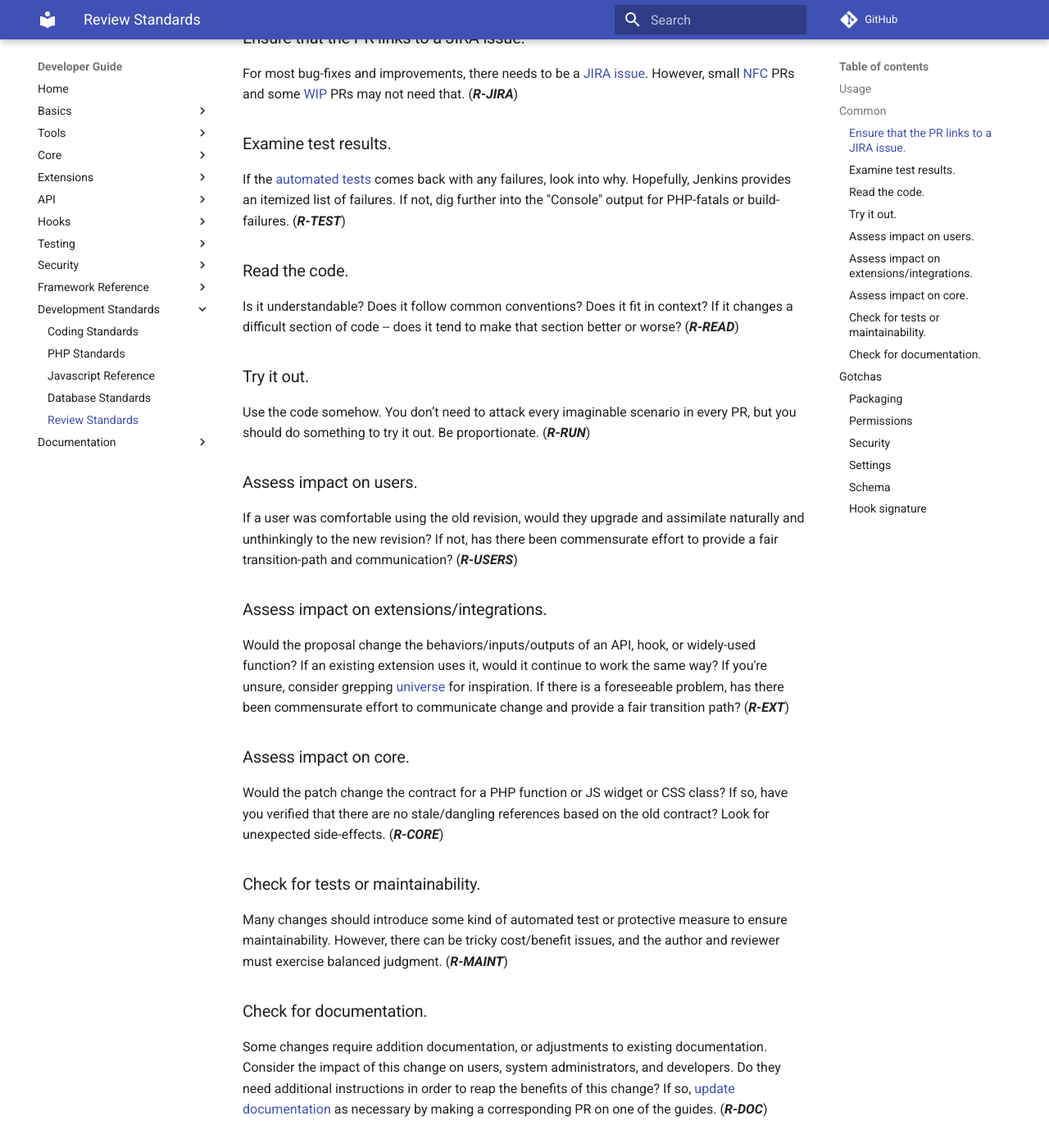
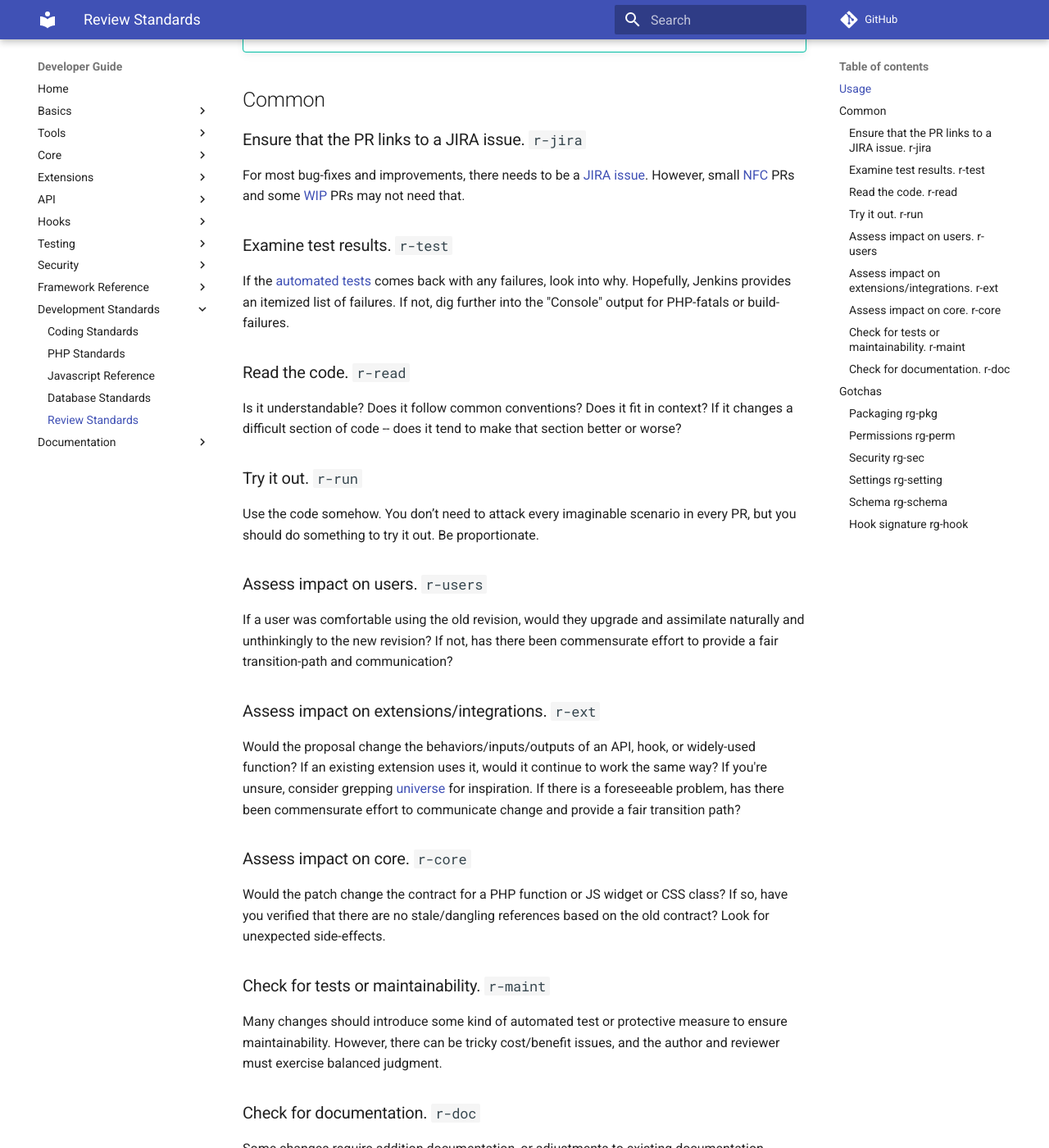
Before and after one commit to civicrm/civicrm-dev-docs, an MkDocs documentation site: the page built from docs/standards/review.md, in a window 1280 px wide and 1400 px high, scrolled down 459 px. Shown: the whole window at 82% size. Built offline with MkDocs 1.6.1 and Material for MkDocs 9.7.7, drawn with Linux system fonts in a browser that asks for light colours; comment, search, counter and statistics services are not loaded; old or Windows-style settings are respelled for this version of MkDocs; some of the changed text lies outside the part shown.

Commit message:
Make codes for PR review standards clearer to reader

```diff
--- a/docs/standards/review.md
+++ b/docs/standards/review.md
@@ -6,66 +6,69 @@ When [reviewing a pull-request](/core/pr-review.md), you may consult this list f
 be done, then it can help to post a link to the relevant guideline.  This practice allows newcomers to understand the critique, but it doesn't require you to
 write a long, bespoke blurb.
 
+!!! tip
+    The codes below (e.g. `r-jira`) are here to make it easier to reference these standards when chatting with others about PR review.
+
 ## Common
 
-### Ensure that the PR links to a JIRA issue. {:#r-jira}
+### Ensure that the PR links to a JIRA issue. `r-jira` {:#r-jira}
 
-For most bug-fixes and improvements, there needs to be a [JIRA issue](/tools/issue-tracking.md#jira). However, small [NFC](/tools/git.md#nfc) PRs and some [WIP](/tools/git.md#wip) PRs may not need that. (***R-JIRA***)
+For most bug-fixes and improvements, there needs to be a [JIRA issue](/tools/issue-tracking.md#jira). However, small [NFC](/tools/git.md#nfc) PRs and some [WIP](/tools/git.md#wip) PRs may not need that.
 
-### Examine test results. {:#r-test}
+### Examine test results. `r-test` {:#r-test}
 
-If the [automated tests](/testing/continuous-integration.md) comes back with any failures, look into why. Hopefully, Jenkins provides an itemized list of failures. If not, dig further into the "Console" output for PHP-fatals or build-failures. (***R-TEST***)
+If the [automated tests](/testing/continuous-integration.md) comes back with any failures, look into why. Hopefully, Jenkins provides an itemized list of failures. If not, dig further into the "Console" output for PHP-fatals or build-failures.
 
-### Read the code. {:#r-read}
+### Read the code. `r-read` {:#r-read}
 
-Is it understandable? Does it follow common conventions? Does it fit in context? If it changes a difficult section of code -- does it tend to make that section better or worse? (***R-READ***)
+Is it understandable? Does it follow common conventions? Does it fit in context? If it changes a difficult section of code -- does it tend to make that section better or worse?
 
-### Try it out. {:#r-run}
+### Try it out. `r-run` {:#r-run}
 
-Use the code somehow. You don’t need to attack every imaginable scenario in every PR, but you should do something to try it out. Be proportionate. (***R-RUN***)
+Use the code somehow. You don’t need to attack every imaginable scenario in every PR, but you should do something to try it out. Be proportionate.
 
-### Assess impact on users. {:#r-users}
+### Assess impact on users. `r-users` {:#r-users}
 
-If a user was comfortable using the old revision, would they upgrade and assimilate naturally and unthinkingly to the new revision? If not, has there been commensurate effort to provide a fair transition-path and communication? (***R-USERS***)
+If a user was comfortable using the old revision, would they upgrade and assimilate naturally and unthinkingly to the new revision? If not, has there been commensurate effort to provide a fair transition-path and communication?
 
-### Assess impact on extensions/integrations. {:#r-ext}
+### Assess impact on extensions/integrations. `r-ext` {:#r-ext}
 
-Would the proposal change the behaviors/inputs/outputs of an API, hook, or widely-used function? If an existing extension uses it, would it continue to work the same way? If you're unsure, consider grepping [universe](/tools/universe.md) for inspiration. If there is a foreseeable problem, has there been commensurate effort to communicate change and provide a fair transition path? (***R-EXT***)
+Would the proposal change the behaviors/inputs/outputs of an API, hook, or widely-used function? If an existing extension uses it, would it continue to work the same way? If you're unsure, consider grepping [universe](/tools/universe.md) for inspiration. If there is a foreseeable problem, has there been commensurate effort to communicate change and provide a fair transition path?
 
-### Assess impact on core. {:#r-core}
+### Assess impact on core. `r-core` {:#r-core}
 
-Would the patch change the contract for a PHP function or JS widget or CSS class? If so, have you verified that there are no stale/dangling references based on the old contract? Look for unexpected side-effects. (***R-CORE***)
+Would the patch change the contract for a PHP function or JS widget or CSS class? If so, have you verified that there are no stale/dangling references based on the old contract? Look for unexpected side-effects.
 
-### Check for tests or maintainability. {:#r-maint}
+### Check for tests or maintainability. `r-maint` {:#r-maint}
 
-Many changes should introduce some kind of automated test or protective measure to ensure maintainability. However, there can be tricky cost/benefit issues, and the author and reviewer must exercise balanced judgment. (***R-MAINT***)
+Many changes should introduce some kind of automated test or protective measure to ensure maintainability. However, there can be tricky cost/benefit issues, and the author and reviewer must exercise balanced judgment.
 
-### Check for documentation. {:#r-doc}
+### Check for documentation. `r-doc` {:#r-doc}
 
-Some changes require addition documentation, or adjustments to existing documentation. Consider the impact of this change on users, system administrators, and developers. Do they need additional instructions in order to reap the benefits of this change? If so, [update documentation](/documentation/index.md) as necessary by making a corresponding PR on one of the guides. (***R-DOC***)
+Some changes require addition documentation, or adjustments to existing documentation. Consider the impact of this change on users, system administrators, and developers. Do they need additional instructions in order to reap the benefits of this change? If so, [update documentation](/documentation/index.md) as necessary by making a corresponding PR on one of the guides.
 
 ## Gotchas
 
-### Packaging {:#rg-pkg}
+### Packaging `rg-pkg` {:#rg-pkg}
 
-If the PR adds a new top-level file, new top-level folder, or novel file-type, consider whether "distmaker" will properly convey the file in `*.zip/*.tar.gz` builds. (***RG-PKG***)
+If the PR adds a new top-level file, new top-level folder, or novel file-type, consider whether "distmaker" will properly convey the file in `*.zip/*.tar.gz` builds.
 
-### Permissions {:#rg-perm}
+### Permissions `rg-perm` {:#rg-perm}
 
-If the PR changes the permissions model, are we sure that demo/test builds and existing installations will continue to work the same? (***RG-PERM***)
+If the PR changes the permissions model, are we sure that demo/test builds and existing installations will continue to work the same?
 
-### Security {:#rg-sec}
+### Security `rg-sec` {:#rg-sec}
 
-If the PR passes data between different tiers (such as SQL/PHP/HTML/CLI), is this data [escaped and validated](/security/index.md) correctly? Or would it be vulnerable to SQL-injections, cross-site scripting, or similar? (***RG-SEC***)
+If the PR passes data between different tiers (such as SQL/PHP/HTML/CLI), is this data [escaped and validated](/security/index.md) correctly? Or would it be vulnerable to SQL-injections, cross-site scripting, or similar?
 
-### Settings {:#rg-setting}
+### Settings `rg-setting` {:#rg-setting}
 
-If the PR adds or removes a setting, will existing deployments or build-scripts which reference the setting continue to work as expected? (***RG-SETTING***)
+If the PR adds or removes a setting, will existing deployments or build-scripts which reference the setting continue to work as expected?
 
-### Schema {:#rg-schema}
+### Schema `rg-schema` {:#rg-schema}
 
-If the PR changes the DB, ensure new installations and upgraded installations will end up with consistent schema. (Extra: If it's a backport, take extra care to consider all upgrade paths.) (***RG-SCHEMA***)
+If the PR changes the DB, ensure new installations and upgraded installations will end up with consistent schema. (Extra: If it's a backport, take extra care to consider all upgrade paths.)
 
-### Hook signature {:#rg-hook}
+### Hook signature `rg-hook` {:#rg-hook}
 
-Adding a new parameter to an existing hook may be syntactically safe, but is it semantically safe? (***RG-HOOK***)
+Adding a new parameter to an existing hook may be syntactically safe, but is it semantically safe?
```
